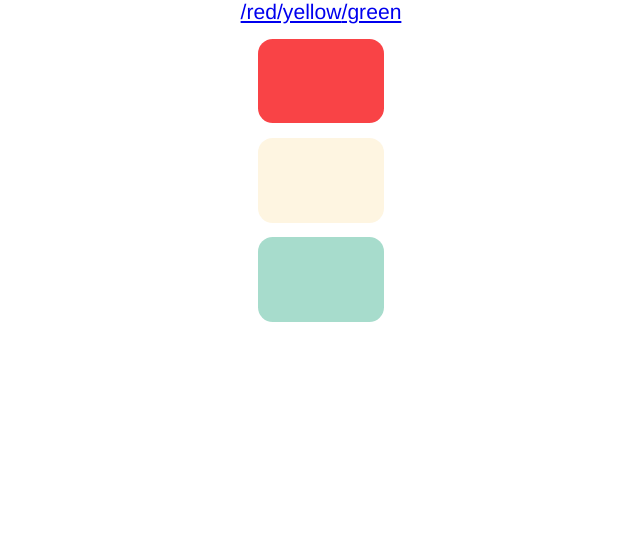
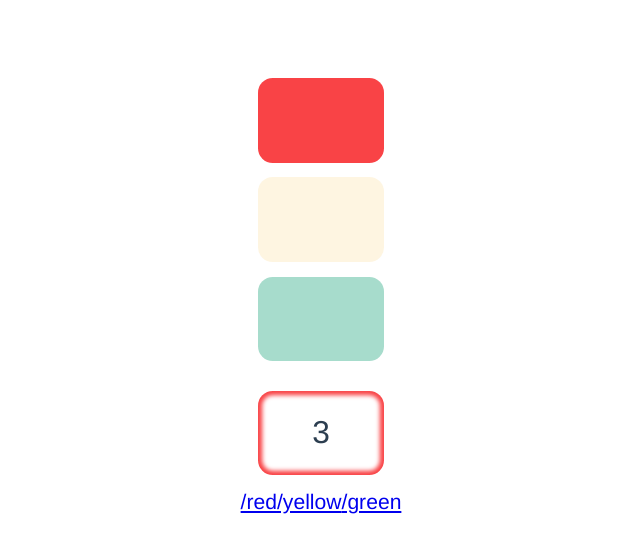
Before and after one commit to taratatuy/traffic-light, a Vue app: page /red in a window 1280 px wide. Shown: the top 552 px of the page, without its empty margins (319-959 px from the left). Built offline with nearby package versions, Linux system fonts and the light colour scheme.

Commit message:
Add vuex and time left.

```diff
--- a/src/App.vue
+++ b/src/App.vue
@@ -1,8 +1,12 @@
 <template>
-  <Navbar />
-  <section class="router-wrapper">
-    <router-view />
-  </section>
+  <header></header>
+  <main>
+    <section class="router-wrapper">
+      <router-view />
+    </section>
+    <Navbar />
+  </main>
+  <footer></footer>
 </template>
 
 <script>
--- a/src/components/Lights-state.vue
+++ b/src/components/Lights-state.vue
@@ -15,6 +15,16 @@
       activeColor="hsl(162deg 43% 46%)"
       :activeProp="!!green"
     />
+    <div
+      class="time-container"
+      :class="{
+        'time-container_red': !!red,
+        'time-container_yellow': !!yellow,
+        'time-container_green': !!green
+      }"
+    >
+      <span>{{ this.timeLeft }}</span>
+    </div>
   </div>
 </template>
 
@@ -25,9 +35,10 @@ export default {
   name: 'LightsState',
 
   props: {
-    red: String,
-    yellow: String,
-    green: String
+    red: Boolean,
+    yellow: Boolean,
+    green: Boolean,
+    timeLeft: Number
   },
 
   components: {
@@ -35,3 +46,5 @@ export default {
   }
 };
 </script>
+
+<style src="../scss/time-container.scss" lang="scss"></style>
--- a/src/components/Traffic-color.vue
+++ b/src/components/Traffic-color.vue
@@ -6,34 +6,20 @@
       '--bg-light-color': lightColor
     }"
     :class="{
-      'traffic-color_active': isActive,
-      'traffic-color_blink': isBlinking
+      'traffic-color_active': activeProp,
+      'traffic-color_blink': blinkingProp
     }"
-    @click="test"
   ></div>
 </template>
 
 <script>
 export default {
   name: 'TrafficColor',
-  data() {
-    return {
-      isActive: this.activeProp,
-      isBlinking: this.blinkingProp
-    };
-  },
-
   props: {
     activeColor: String,
     lightColor: String,
     activeProp: Boolean,
     blinkingProp: Boolean
-  },
-
-  methods: {
-    test() {
-      this.isBlinking = !this.isBlinking;
-    }
   }
 };
 </script>
--- a/src/scss/base.scss
+++ b/src/scss/base.scss
@@ -9,6 +9,7 @@
 }
 
 body {
+    height     : 100vh;
     max-width  : 1080px;
     margin     : 0 auto;
 
@@ -19,3 +20,19 @@ body {
     text-align               : center;
     color                    : #2c3e50;
 }
+
+#app {
+    display         : flex;
+    flex-direction  : column;
+
+    height  : 100%;
+}
+
+header,
+footer {
+    height  : 3em;
+}
+
+main {
+    flex  : 1;
+}
--- /dev/null
+++ b/src/scss/time-container.scss
@@ -0,0 +1,27 @@
+.time-container {
+    width   : 6em;
+    height  : 4em;
+    margin  : 1.4em auto 0.7em;
+
+    display          : flex;
+    justify-content  : center;
+    align-items      : center;
+
+    border-radius  : 0.7em;
+
+    span {
+        font-size  : 1.5em;
+    }
+}
+
+.time-container_red {
+    box-shadow  : 0 0 0.2em 0.2em hsl(359deg 94% 62%) inset;
+}
+
+.time-container_yellow {
+    box-shadow  : 0 0 0.2em 0.2em hsl(42deg 93% 64%) inset;
+}
+
+.time-container_green {
+    box-shadow  : 0 0 0.2em 0.2em hsl(162deg 43% 46%) inset;
+}
--- a/src/store/index.js
+++ b/src/store/index.js
@@ -1,8 +1,8 @@
-import { createStore } from "vuex";
+import { createStore } from 'vuex';
+import timer from './modules/timer.js';
 
 export default createStore({
-  state: {},
-  mutations: {},
-  actions: {},
-  modules: {}
+  modules: {
+    timer
+  }
 });
--- /dev/null
+++ b/src/store/modules/timer.js
@@ -0,0 +1,41 @@
+export default {
+  state: {
+    timeout: 0,
+    timeoutID: ''
+  },
+  mutations: {
+    setTimer(state, time) {
+      state.timeout = time;
+    },
+
+    updateTimeoutID(state, newID) {
+      state.timeoutID = newID;
+    }
+  },
+  actions: {
+    startTimer({ commit, state }, time) {
+      commit('setTimer', time);
+
+      function update() {
+        const newID = setTimeout(() => {
+          if (state.timeout > 0) {
+            commit('setTimer', state.timeout - 1);
+            update();
+          }
+        }, 1000);
+        commit('updateTimeoutID', newID);
+      }
+
+      update();
+    },
+
+    stopTimer({ state }) {
+      clearTimeout(state.timeoutID);
+    }
+  },
+  getters: {
+    timeout(state) {
+      return state.timeout;
+    }
+  }
+};
--- a/src/views/green-light.vue
+++ b/src/views/green-light.vue
@@ -1,35 +1,24 @@
 <template>
-  <LightsState green="GREEN" />
+  <LightsState :green="true" :timeLeft="this.timeout" />
 </template>
 
 <script>
+import { mapGetters } from 'vuex';
 import LightsState from '@/components/Lights-state.vue';
 
 export default {
-  data() {
-    return {
-      timeout: 15
-    };
-  },
-
   components: {
     LightsState
   },
 
-  methods: {
-    timer() {
-      this.timeoutID = setTimeout(() => {
-        if (this.timeout > 0) {
-          console.log(this.timeout); //TODO: Change to emit.
-          this.timeout--;
-          this.timer();
-        } else {
-          this.next();
-        }
-      }, 1000);
-    },
+  computed: mapGetters(['timeout']),
 
-    next() {
+  mounted() {
+    this.$store.dispatch('startTimer', 15);
+  },
+
+  beforeUpdate() {
+    if (this.timeout == 0) {
       this.$router.push({
         name: 'yellow',
         params: { pathToNextState: 'red' }
@@ -37,12 +26,8 @@ export default {
     }
   },
 
-  mounted() {
-    this.timer();
-  },
-
   beforeUnmount() {
-    clearTimeout(this.timeoutID);
+    this.$store.dispatch('stopTimer');
   }
 };
 </script>
--- a/src/views/red-light.vue
+++ b/src/views/red-light.vue
@@ -1,35 +1,24 @@
 <template>
-  <LightsState red="RED" />
+  <LightsState :red="true" :timeLeft="this.timeout" />
 </template>
 
 <script>
+import { mapGetters } from 'vuex';
 import LightsState from '@/components/Lights-state.vue';
 
 export default {
-  data() {
-    return {
-      timeout: 10
-    };
-  },
-
   components: {
     LightsState
   },
 
-  methods: {
-    timer() {
-      this.timeoutID = setTimeout(() => {
-        if (this.timeout > 0) {
-          console.log(this.timeout); //TODO: Change to emit.
-          this.timeout--;
-          this.timer();
-        } else {
-          this.next();
-        }
-      }, 1000);
-    },
+  computed: mapGetters(['timeout']),
 
-    next() {
+  mounted() {
+    this.$store.dispatch('startTimer', 10);
+  },
+
+  beforeUpdate() {
+    if (this.timeout == 0) {
       this.$router.push({
         name: 'yellow',
         params: { pathToNextState: 'green' }
@@ -37,12 +26,8 @@ export default {
     }
   },
 
-  mounted() {
-    this.timer();
-  },
-
   beforeUnmount() {
-    clearTimeout(this.timeoutID);
+    this.$store.dispatch('stopTimer');
   }
 };
 </script>
--- a/src/views/yellow-light.vue
+++ b/src/views/yellow-light.vue
@@ -1,15 +1,15 @@
 <template>
-  <LightsState yellow="YELLOW" />
+  <LightsState :yellow="true" :timeLeft="this.timeout" />
 </template>
 
 <script>
+import { mapGetters } from 'vuex';
 import LightsState from '@/components/Lights-state.vue';
 
 export default {
   data() {
     return {
-      pathToNextState: this.$route.params.pathToNextState || '/green',
-      timeout: 3
+      pathToNextState: this.$route.params.pathToNextState || '/green'
     };
   },
 
@@ -17,30 +17,20 @@ export default {
     LightsState
   },
 
-  methods: {
-    timer() {
-      this.timeoutID = setTimeout(() => {
-        if (this.timeout > 0) {
-          console.log(this.timeout); //TODO: Change to emit.
-          this.timeout--;
-          this.timer();
-        } else {
-          this.next();
-        }
-      }, 1000);
-    },
+  computed: mapGetters(['timeout']),
 
-    next() {
+  mounted() {
+    this.$store.dispatch('startTimer', 3);
+  },
+
+  beforeUpdate() {
+    if (this.timeout == 0) {
       this.$router.push(this.pathToNextState);
     }
   },
 
-  mounted() {
-    this.timer();
-  },
-
   beforeUnmount() {
-    clearTimeout(this.timeoutID);
+    this.$store.dispatch('stopTimer');
   }
 };
 </script>
```
